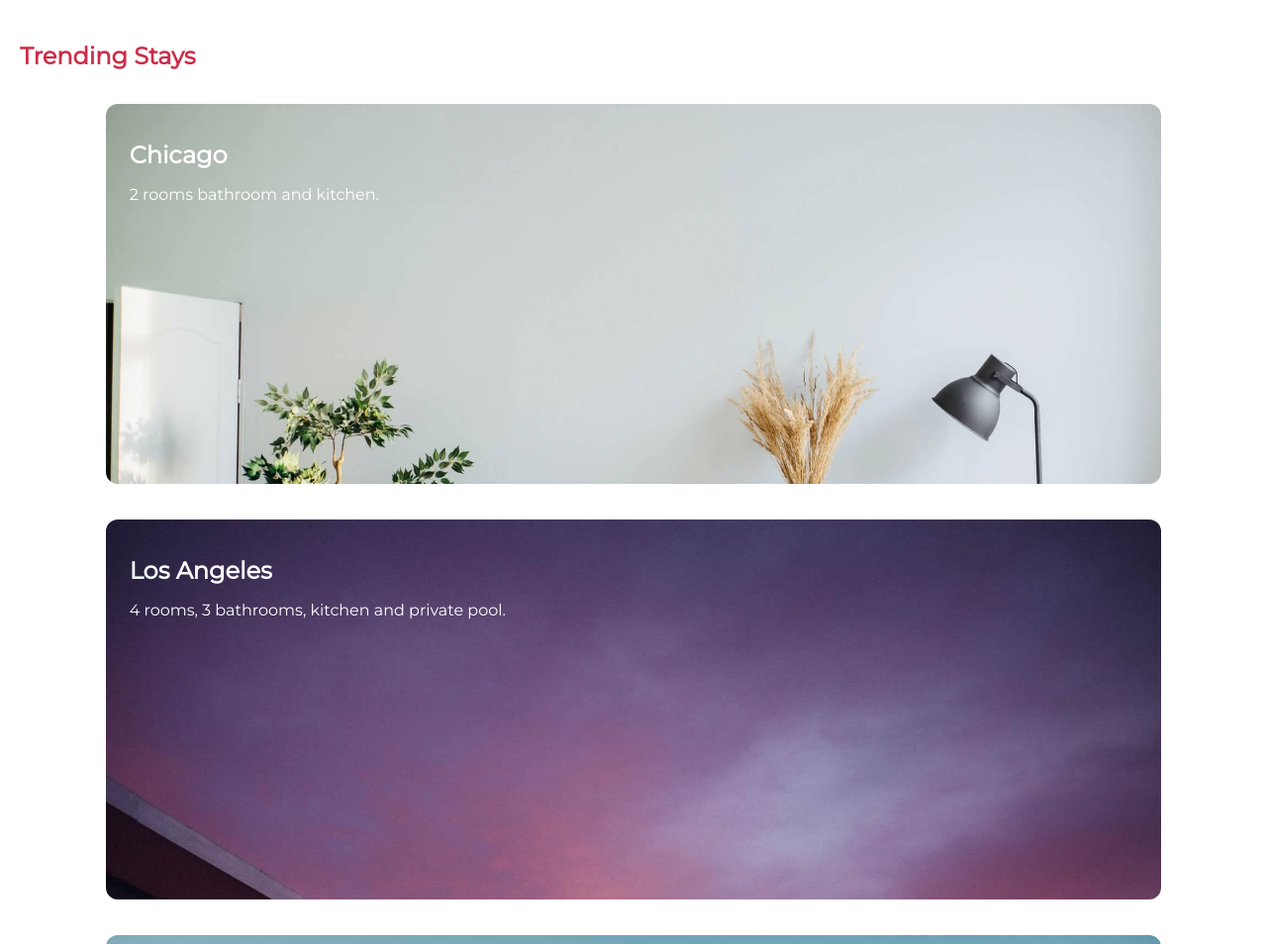
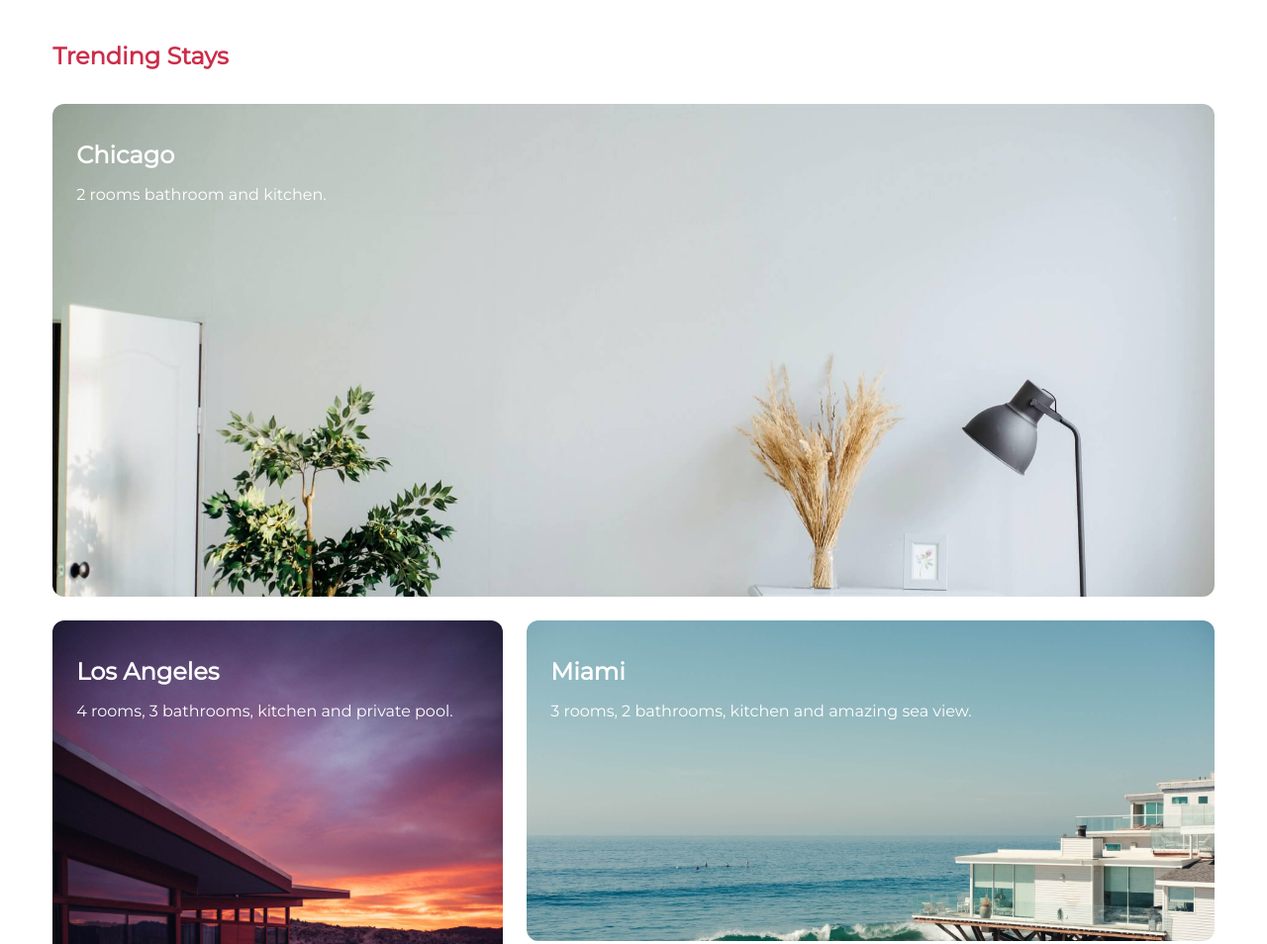
Before and after one commit to itsAmauriDev/PlatziTravel, a website: page public/index.html in a window 1280 px wide. Shown: the part 983-1937 px from the top of the page at 99% size. Drawn offline with Linux system fonts and the light colour scheme.

Commit message:
Make Trending section responsive

```diff
--- a/public/index.html
+++ b/public/index.html
@@ -105,7 +105,9 @@
         </div>
       </section>
       <section id="recommendations">
-        <h2 class="text-2xl font-bold text-primary my-8 px-5">
+        <h2
+          class="text-2xl font-bold text-primary my-8 mx-auto w-10/12 lg:w-11/12"
+        >
           Our recommendations
         </h2>
         <div class="flex gap-3 p-3 overflow-x-auto no-scrollbar">
@@ -194,38 +196,38 @@
           </div>
         </div>
       </section>
-      <section id="trending">
-        <h2 class="text-2xl font-bold text-primary my-8 px-5">
-          Trending Stays
-        </h2>
-        <div class="flex flex-col gap-9 w-10/12 mx-auto text-white">
+      <section id="trending" class="w-10/12 lg:w-11/12 m-auto">
+        <h2 class="text-2xl font-bold text-primary my-8">Trending Stays</h2>
+        <div
+          class="flex flex-col gap-9 w-full mx-auto text-white lg:grid lg:gap-6 lg:grid-cols-5 lg:grid-rows-[repeat(7,_minmax(150px,_1fr))]"
+        >
           <div
-            class="w-full h-96 flex flex-col gap-3 px-6 py-9 rounded-xl overflow-hidden bg-chicago bg-cover"
+            class="w-full h-96 flex flex-col gap-3 px-6 py-9 rounded-xl overflow-hidden bg-chicago bg-cover lg:min-h- lg:h-full lg:col-span-full lg:row-span-3"
           >
             <p class="font-bold text-2xl">Chicago</p>
             <p>2 rooms bathroom and kitchen.</p>
           </div>
           <div
-            class="w-full h-96 flex flex-col gap-3 px-6 py-9 rounded-xl overflow-hidden bg-LA bg-cover"
+            class="w-full h-96 flex flex-col gap-3 px-6 py-9 rounded-xl overflow-hidden bg-LA bg-cover lg:min-h- lg:h-full lg:col-span-2 lg:row-span-4"
           >
             <p class="font-bold text-2xl">Los Angeles</p>
             <p>4 rooms, 3 bathrooms, kitchen and private pool.</p>
           </div>
           <div
-            class="w-full h-96 flex flex-col gap-3 px-6 py-9 rounded-xl overflow-hidden bg-miami bg-cover"
+            class="w-full h-96 flex flex-col gap-3 px-6 py-9 rounded-xl overflow-hidden bg-miami bg-cover lg:min-h- lg:h-full lg:col-span-3 lg:row-span-2"
           >
             <p class="font-bold text-2xl">Miami</p>
             <p>3 rooms, 2 bathrooms, kitchen and amazing sea view.</p>
           </div>
           <div
-            class="w-full h-96 flex flex-col gap-3 px-6 py-9 rounded-xl overflow-hidden bg-bali bg-cover"
+            class="w-full h-96 flex flex-col gap-3 px-6 py-9 rounded-xl overflow-hidden bg-bali bg-cover lg:min-h- lg:h-full lg:col-span-3 lg:row-span-2"
           >
             <p class="font-bold text-2xl">Bali</p>
             <p>2 rooms, 2 bathrooms, kitchen and private pool.</p>
           </div>
         </div>
       </section>
-      <section class="w-10/12 mx-auto" id="faqs">
+      <section class="w-10/12 lg:w-11/12 mx-auto" id="faqs">
         <h2 class="text-2xl font-bold text-primary my-8">FAQs</h2>
         <div class="mb-3">
           <p class="font-semibold mb-2 text-primary">Payment Methods</p>
```
Also changed, not shown: public/css/tailwind.css.
